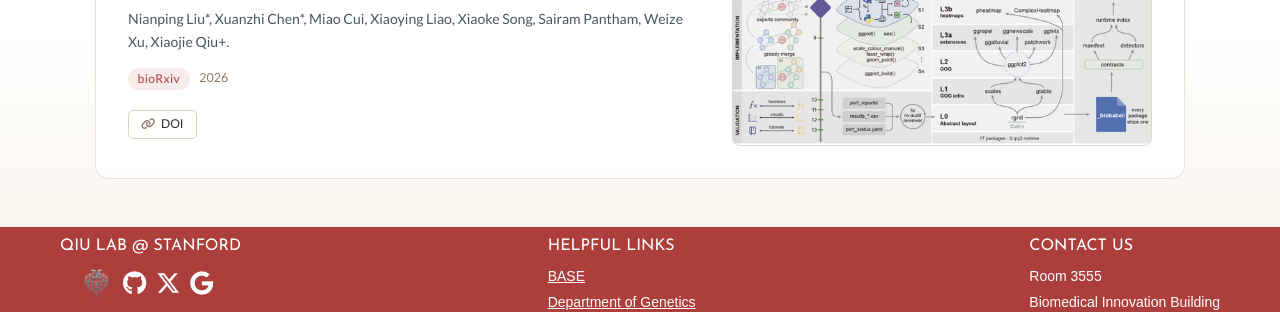
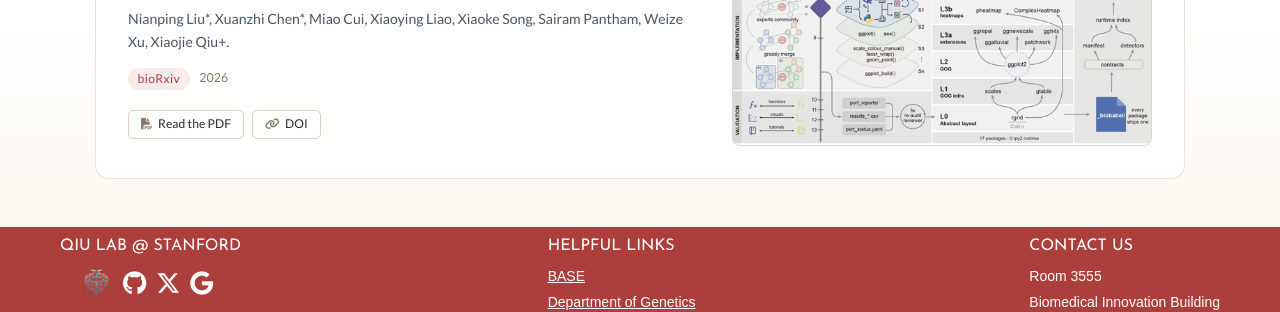
Before and after one commit to aristoteleo/qiu_lab_website, a Jekyll site: the page built from _papers/biobabel.md, in a window 1280 px wide. Shown: the part 490-802 px from the top of the page. Built offline with Jekyll 4.4.1, drawn with Linux system fonts in a browser that asks for light colours.

Commit message:
Add the Bio-Babel PDF
bioRxiv rate-limited every attempt to fetch this one; Xiaojie supplied
the file. Compressed 1.5MB to 0.4MB, consistent with the other PDFs.

Co-Authored-By: Claude Opus 5 (1M context) <noreply@anthropic.com>

```diff
--- a/_papers/biobabel.md
+++ b/_papers/biobabel.md
@@ -11,4 +11,5 @@ year: 2026
 rank: 1
 image_url: /assets/images/papers/biobabel.png
 paper_alt: Bio-Babel Paper Image
+pdf_url: /assets/PDFs/biobabel.pdf
 ---
```
Also changed, not shown: 1 other file.
